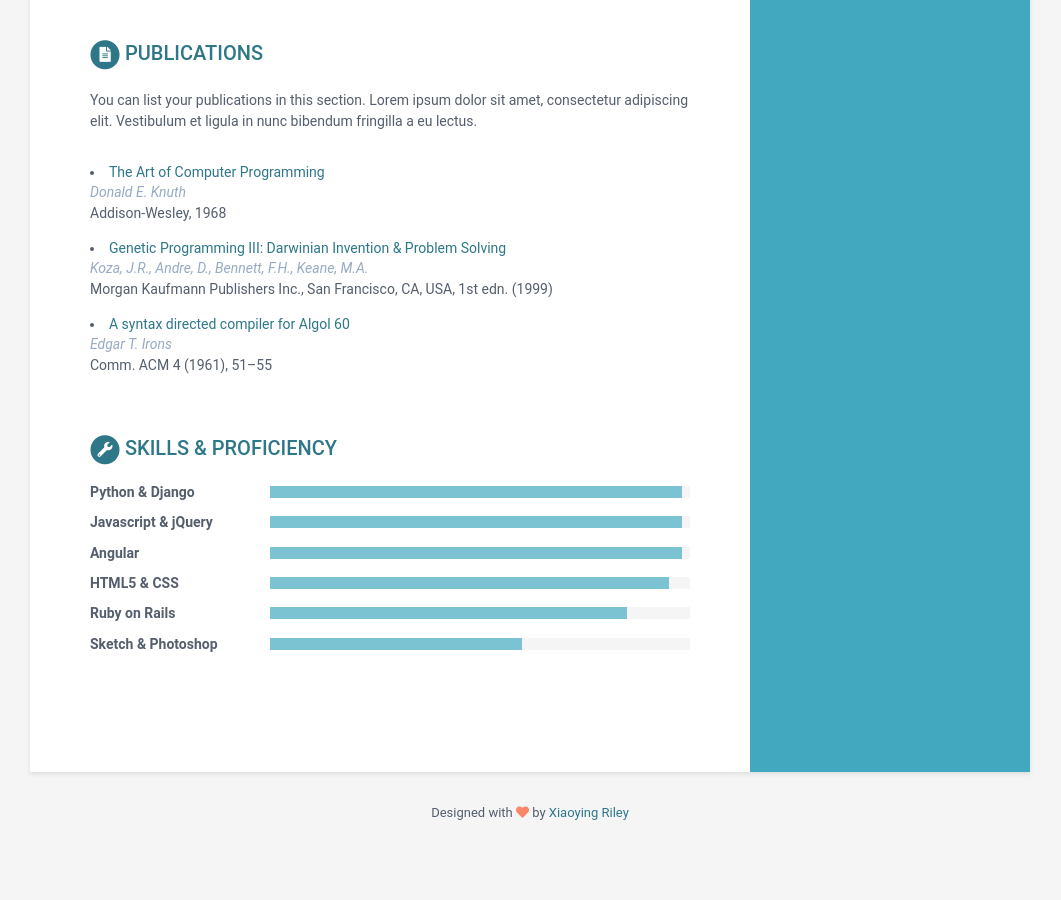
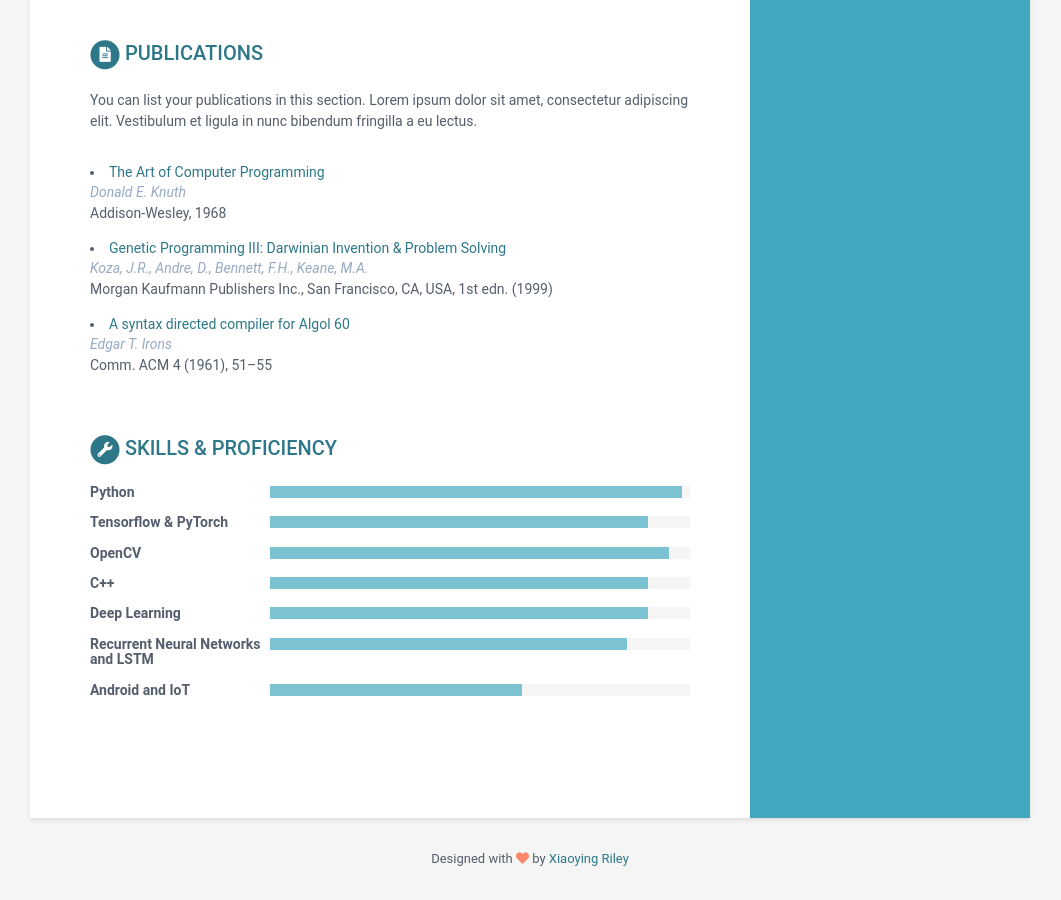
Before and after one commit to prabhakar-sivanean/me, a Jekyll site: the page built from index.html, in a window 1280 px wide and 900 px high, scrolled down 1097 px. Shown: the whole window, without its empty margins (110-1171 px from the left). Built offline with Jekyll 4.4.1, drawn with Linux system fonts in a browser that asks for light colours; before the commit the page ends 1951 px from its top, so only the background shows below that.

Commit message:
Update data.yml

```diff
--- a/_data/data.yml
+++ b/_data/data.yml
@@ -128,22 +128,25 @@ skills:
     title: Skills &amp; Proficiency
 
     toolset:
-      - name: Python & Django
+      - name: Python
         level: 98%
 
-      - name: Javascript & jQuery
-        level: 98%
+      - name: Tensorflow & PyTorch
+        level: 90%
 
-      - name: Angular
-        level: 98%
-
-      - name: HTML5 & CSS
+      - name: OpenCV
         level: 95%
 
-      - name: Ruby on Rails
+      - name: C++
+        level: 90%
+
+      - name:  Deep Learning
+        level: 90%
+
+      - name: Recurrent Neural Networks and LSTM
         level: 85%
 
-      - name: Sketch & Photoshop
+      - name: Android and IoT
         level: 60%
 
 footer: >
```
